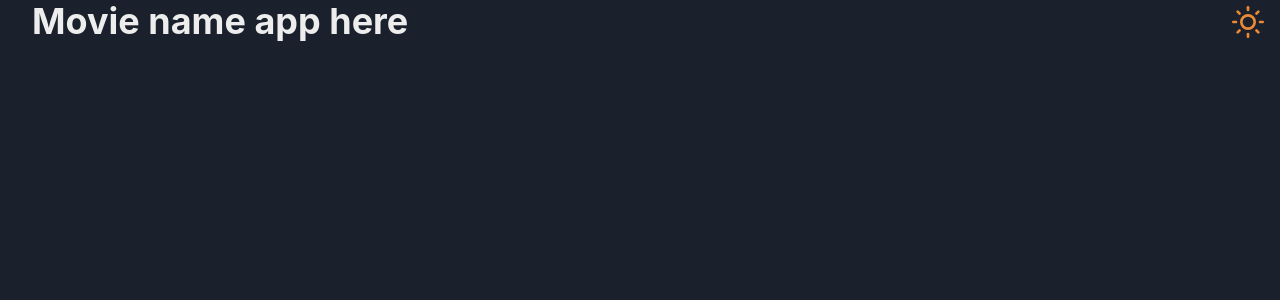
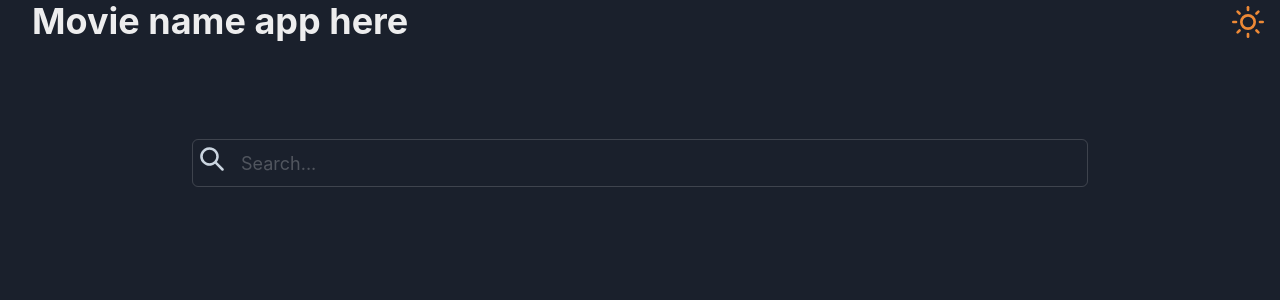
Before and after one commit to jozzbruer/FlickPicker, a Next.js app: page / in a window 1280 px wide. Shown: the top 300 px of the page. Built offline with nearby package versions, Linux system fonts and the light colour scheme.

Commit message:
Done with the search components

```diff
--- /dev/null
+++ b/components/SearchBar.tsx
@@ -0,0 +1,30 @@
+import { SearchIcon } from '@chakra-ui/icons';
+import {
+	Flex,
+	FormControl,
+	Input,
+	InputGroup,
+	InputLeftElement,
+} from '@chakra-ui/react';
+
+const SearchBar: React.FC = () => {
+	return (
+		<Flex
+			alignItems='center'
+			justifyContent='center'
+			width='100vw'
+			height='30vh'>
+			<FormControl width='70%'>
+				<InputGroup>
+					<InputLeftElement
+						pointerEvents='none'
+						children={<SearchIcon color='gray.300' h='6' w='6' />}
+					/>
+					<Input size='lg' placeholder='Search...' />
+				</InputGroup>
+			</FormControl>
+		</Flex>
+	);
+};
+
+export default SearchBar;
--- a/pages/index.tsx
+++ b/pages/index.tsx
@@ -1,9 +1,11 @@
 import Header from '@/components/Header';
+import SearchBar from '@/components/SearchBar';
 
 const Home: React.FC = () => {
 	return (
 		<>
 			<Header />
+			<SearchBar />
 		</>
 	);
 };
```
Also changed, not shown: components/DisplayTabs.jsx (added).
